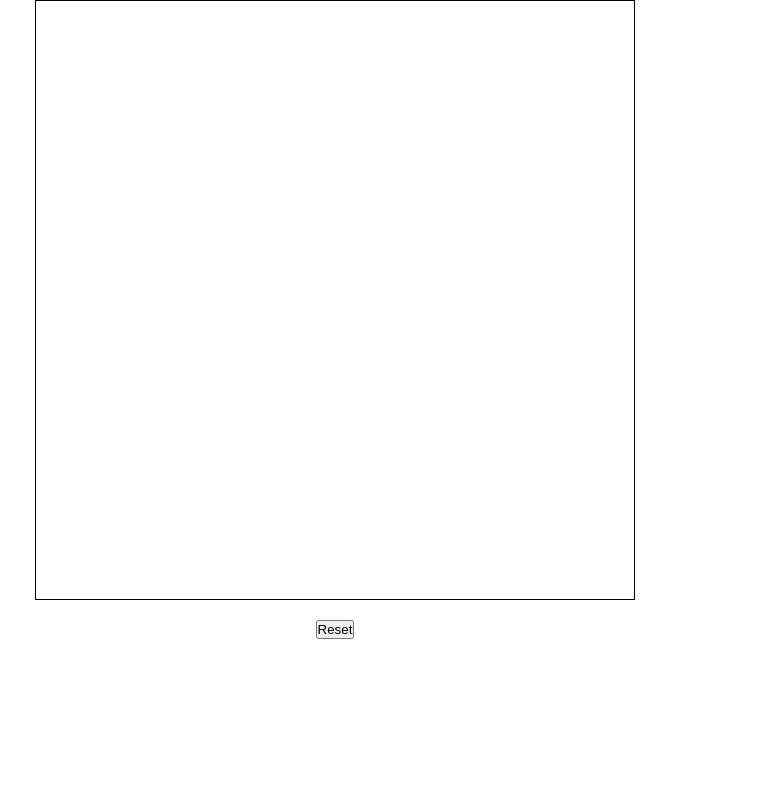
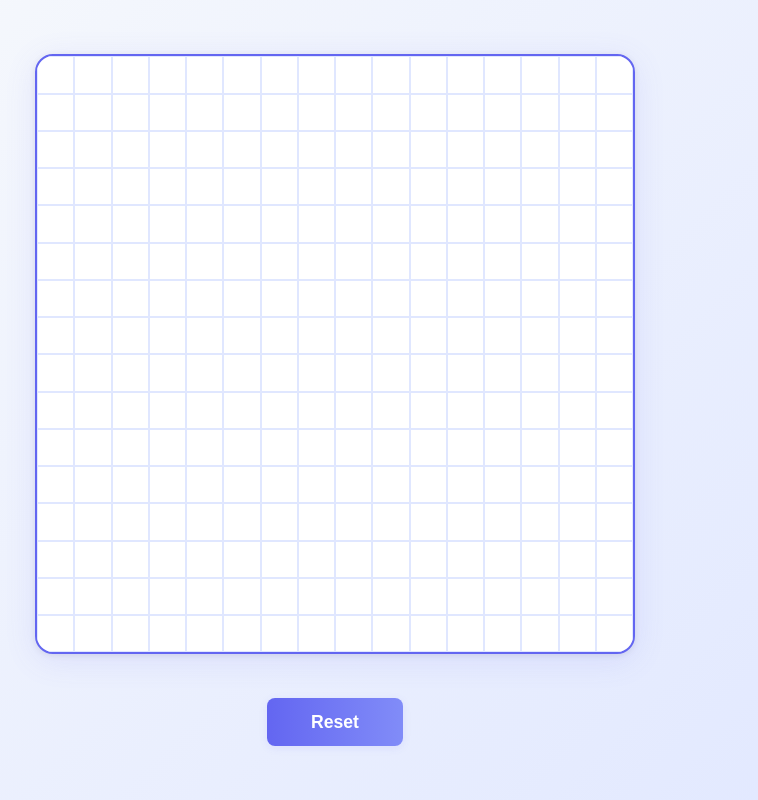
Before and after one commit to adjeisilas/Etch-a-Sketch, a plain HTML site: page index.html in a window 1280 px wide. Shown: the whole page, without its empty margins (305-1063 px from the left). Drawn offline with Linux system fonts and the light colour scheme.

Commit message:
Enhance button and overall website styling

```diff
--- a/styles.css
+++ b/styles.css
@@ -3,19 +3,26 @@
   padding: 0;
   box-sizing: border-box;
 }
-.content{
-    display: flex;
-    flex-direction: column;
-    align-items: center;
-    justify-content: center;
-    gap: 20px
+.content {
+  min-height: 100vh;
+  display: flex;
+  flex-direction: column;
+  align-items: center;
+  justify-content: center;
+  gap: 32px;
+  background: linear-gradient(135deg, #f8fafc 0%, #e0e7ff 100%);
 }
 .container {
   height: 600px;
   width: 600px;
-  border: 1px solid black;
+  border: 2px solid #6366f1;
+  border-radius: 18px;
+  box-shadow: 0 6px 32px 0 rgba(99, 102, 241, 0.12),
+    0 1.5px 6px 0 rgba(0, 0, 0, 0.08);
+  background: #fff;
   display: flex;
   flex-direction: column;
+  overflow: hidden;
 }
 .row {
   flex: auto;
@@ -23,4 +30,32 @@
 }
 .gridCol {
   flex: auto;
+  transition: background 0.2s;
+  border: 0.5px solid #e0e7ff;
 }
+
+button {
+  padding: 0.75em 2.5em;
+  font-size: 1.1rem;
+  font-weight: 600;
+  color: #fff;
+  background: linear-gradient(90deg, #6366f1 0%, #818cf8 100%);
+  border: none;
+  border-radius: 8px;
+  box-shadow: 0 2px 8px 0 rgba(99, 102, 241, 0.1);
+  cursor: pointer;
+  transition: background 0.2s, transform 0.1s;
+  margin-top: 12px;
+}
+button:hover,
+button:focus {
+  background: linear-gradient(90deg, #4f46e5 0%, #6366f1 100%);
+  transform: translateY(-2px) scale(1.04);
+  outline: none;
+}
+
+body {
+  font-family: "Segoe UI", "Roboto", Arial, sans-serif;
+  background: #f8fafc;
+  color: #22223b;
+}
```
